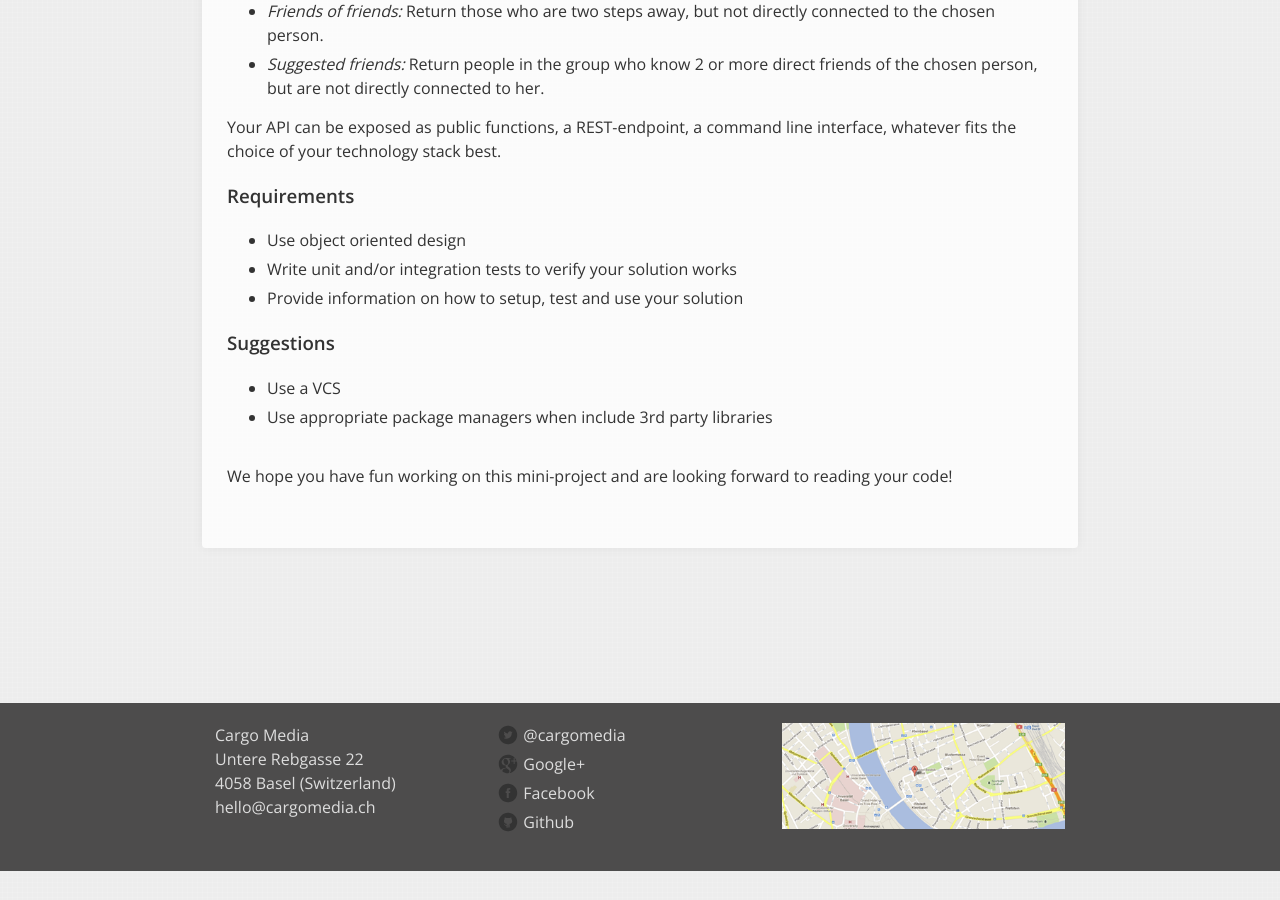
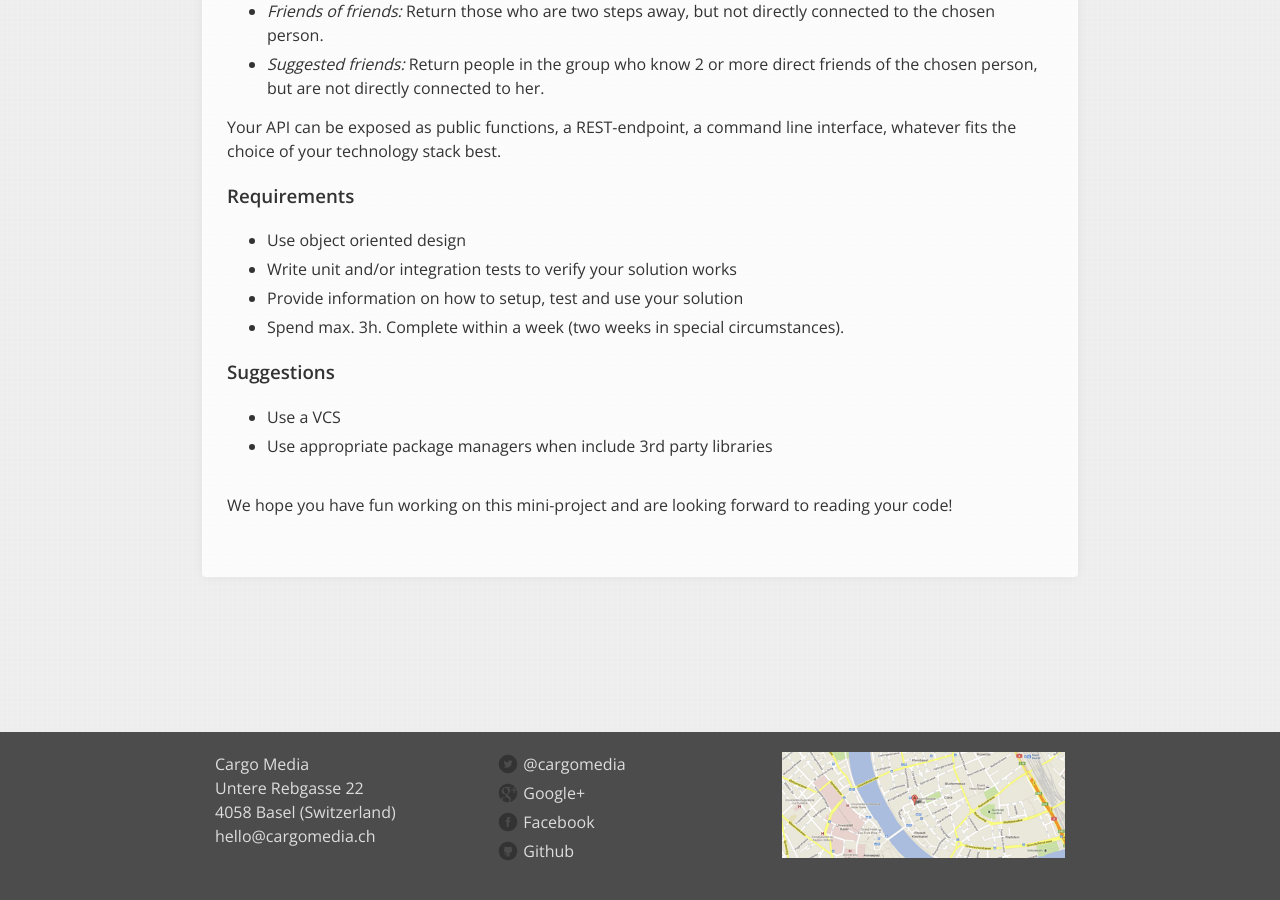
Before and after one commit to rysie/cargomedia.github.io, a Jekyll site: the page built from task/social-graph/index.html, in a window 1280 px wide and 900 px high, scrolled down 610 px. Built offline with Jekyll 4.4.1, drawn with Linux system fonts in a browser that asks for light colours; Markdown is read by kramdown in place of the engine named in the settings; before the commit the page ends 1481 px from its top, so only the background shows below that.

Commit message:
add "time requirement" to social graph task

```diff
--- a/task/social-graph/index.html
+++ b/task/social-graph/index.html
@@ -35,6 +35,7 @@ title: Task - Social Graph
 	<li>Use object oriented design</li>
 	<li>Write unit and/or integration tests to verify your solution works</li>
 	<li>Provide information on how to setup, test and use your solution</li>
+	<li>Spend max. 3h. Complete within a week (two weeks in special circumstances).</li>
 </ul>
 
 <h3>Suggestions</h3>
```
